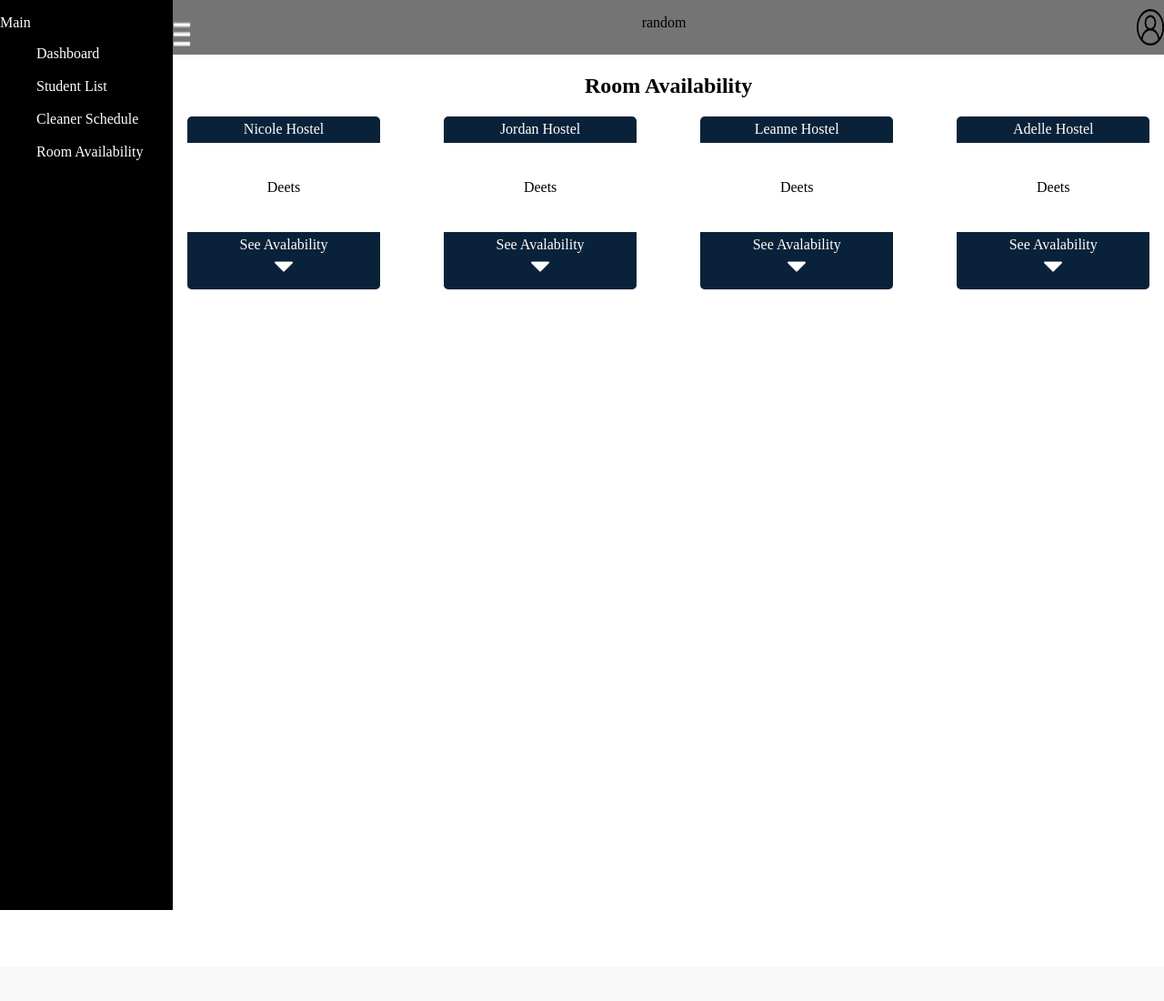
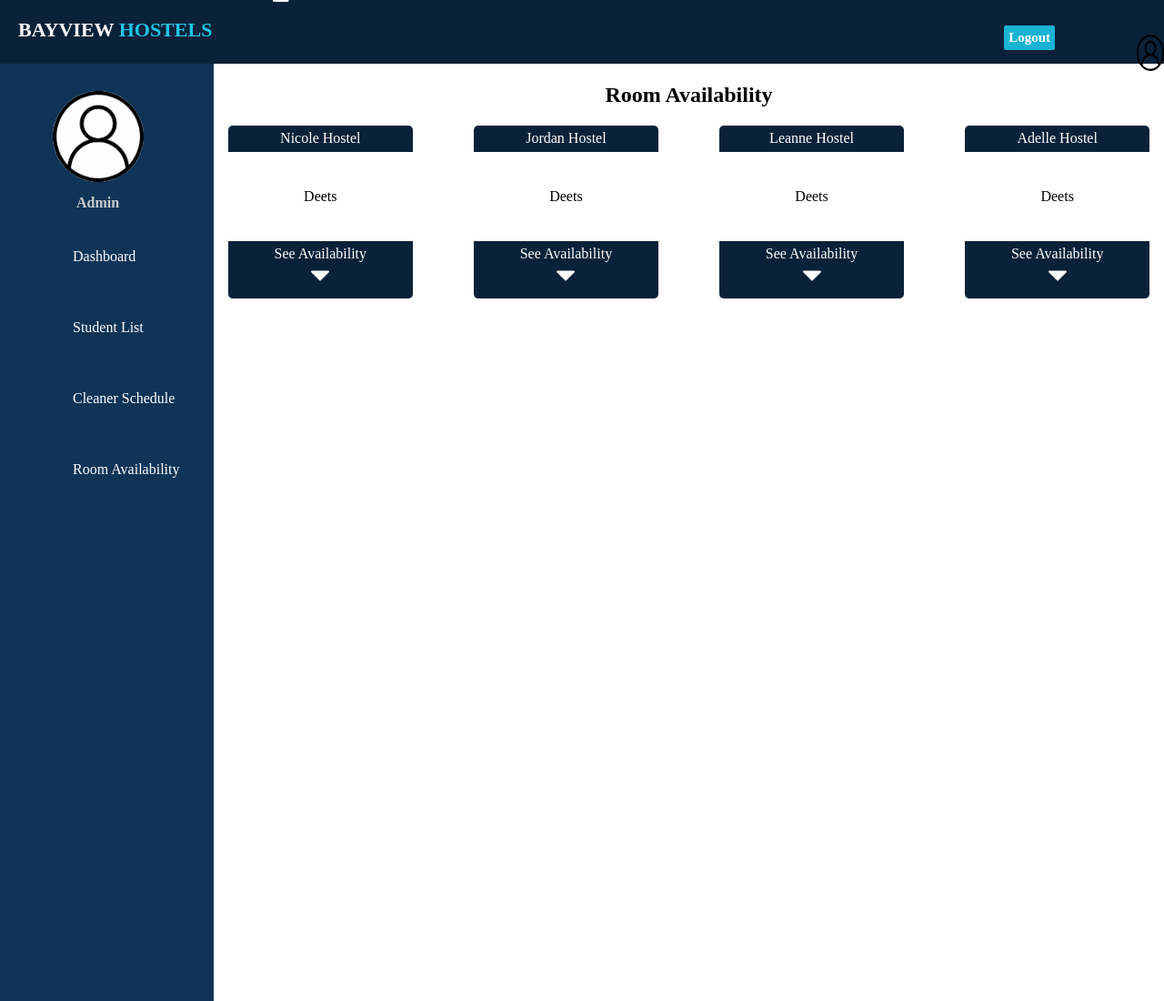
Before and after one commit to MaameMozuma/School_Hostel_Management_System, a PHP site: page /available_room.html in a window 1280 px wide. Shown: the whole page at 91% size. Before the commit the page ends 1000 px from the top, so only its background shows below. Run offline with PHP 8.4, Linux system fonts and the light colour scheme; some libraries are stand-ins or nearby versions.

Commit message:
next commit

```diff
--- a/admin_index.css
+++ b/admin_index.css
@@ -50,6 +50,7 @@ body{
 
 
 .nav_links li a{
+
   text-decoration: none;
   color: white;
 
@@ -83,6 +84,10 @@ body{
 
 .navtext{
     color: white;
+}
+
+.nav_links{
+  list-style: none;
 }
 
 .boxes{
--- a/available_room.css
+++ b/available_room.css
@@ -6,15 +6,24 @@ body{
 
 #page{
   display: flex;
+  flex-direction: column;
 }
 
+#container{
+  display: flex;
+  flex-direction: row;
+}
+
+
 #top_nav{
-      background-color: rgb(116, 116, 116);
-      display: flex;
-      /* margin-left: px; */
+    background-color: #0A2239;
+    margin: auto;
+    height: 70px;
+    /* display: flex; */
+     /* margin-left: px;  */
     width: 100%;
-      text-align: center;
-      justify-content: space-between;
+    /* text-align: center; */
+    /* justify-content: space-between; */
 
   }
 
@@ -53,6 +62,112 @@ body{
   color: white;
 }
 
+.nav_links{
+list-style: none;
+}
+
+.sidebar{
+background: #0f3457;
+/* margin-top: 13px; */
+padding-top: 30px;
+left: 0;
+flex-shrink: 0;
+width: 215px;
+transition-property: left;
+/* border: 3px solid greenyellow; */
+}
+
+.sidebar .profile_image{
+width: 100px;
+height: 100px;
+border-radius: 100px;
+margin-bottom: 10px;
+}
+
+.sidebar h4{
+color: #ccc;
+margin-top: 0;
+margin-bottom: 20px;
+}
+
+.sidebar a {
+color: #fff;
+display: inline-block;
+width: 100%;
+line-height: 60px;
+text-decoration: none;
+padding-left: 40px;
+box-sizing: border-box;
+transition:0.5s;
+transition-property: background;
+}
+
+.sidebar a:hover {
+background: #19b3d3;
+}
+
+.sidebar i {
+padding-right: 10px;
+}
+
+label #sidebar_btn {
+z-index: 1;
+color: #fff;
+position: fixed;
+cursor: pointer;
+left: 300px;
+font-size: 20px;
+margin:-15px 0;
+transition: 0.5s;
+transition-property: color;
+}
+
+label #sidebar_btn:hover {
+color: #19b3d3;
+}
+
+.left-area h3 {
+padding-left:20px ;
+color: #fff;
+margin-top: 20px;
+text-transform: uppercase;
+font-size: 22px;
+font-weight: 900;
+}
+
+.left-area span{
+color: #1DC4E7;
+}
+
+.logout_btn {
+padding: 5px;
+background: #19b3d3;
+text-decoration: none;
+float: right;
+margin-top: -40px;
+margin-right: 120px;
+border-radius: 2px;
+font-size: 15px;
+font-weight: 600;
+color: #fff;
+transition: 0.5s;
+transition-property: background;
+}
+
+.logout_btn:hover {
+background: #0d9dbb;
+}
+
+#user_icon {
+width: 30px;
+height: 30px;
+border-radius: 100px;
+margin-bottom: 10px;
+margin-top: -40px;
+float: right;
+}
+
+
 main{
   display: flex;
   flex-direction: column;
@@ -60,12 +175,12 @@ main{
 }
 
 #content{
+  /* margin-left: 200px; */
   padding: 1px 16px;
-    height: 1000px;
+  /* height: 1000px; */
   display: flex;
   flex-direction: column;
   align-items: center;
-    /* border: 2px solid red; */
 
 }
 
@@ -124,10 +239,17 @@ main{
     /* border: 2px solid red; */
 }
 
+#tables{
+  display: flex;
+  flex-direction: row;
+  justify-content: center;
+
+}
+
 #table1, #table2, #table3, #table4{
     padding-top: 40px;
     display: none;
-    width: 100%;
+    /* width: 100%; */
     margin: auto;
 }
 
--- a/available_room.html
+++ b/available_room.html
@@ -20,8 +20,26 @@
 
 <body>
     <div id="page">
-        <nav>
-        <p class="navtext"> Main</p>
+      <div id="top_nav">
+        <!-- <img id="nav_icon" src="navigation-bar.png"> -->
+        <label for="check">
+            <i class="fas fa-bars" id="sidebar_btn"></i>
+        </label>
+        <div class="left-area">
+            <h3>Bayview <span>Hostels</span></h3>
+        </div>
+        <div class="right-area">
+            <a href="#" class="logout_btn">Logout</a>
+            <img id="user_icon" src="user.png">
+        </div>
+      </div>
+    <div id="container">
+
+        <nav class="sidebar">
+            <center>
+                <img src="person.jpeg" class="profile_image" alt="">
+                <h4>Admin</h4>
+            </center>
 
             <ul class="nav_links">
                 <li><a href="admin_index.html"> Dashboard</a></li>
@@ -36,30 +54,17 @@
             </ul>
 
 
-        <!-- <p class="navtext"> Hostels</p>
-
-        <ul class="nav_links">
-            <li><a href="">Hostel List</a></li>
-            <br>
-            <li><a href="">Room Allocation</a></li>
-        </ul> -->
-
-
 
         </nav>
       <main>
-        <div id="top_nav">
-            <img id="nav_icon" src="navigation-bar.png">
-            <p>random</p>
-            <img id="user_icon" src="user.png">
-        </div>
+
         <div id="content">
             <h2>Room Availability</h2>
             <section id="info_boxes">
                 <div class="info">
                     <span class="head"> Nicole Hostel</span>
                     <span class="details">Deets</span>
-                    <span class="bottom"> See Avalability
+                    <span class="bottom"> See Availability
                         <!-- <span><i class="fa-regular fa-caret-down"></i></span> -->
                         <span><a href="#" onclick= 'showTable(1)'><img id="arrow" src="down_arrow.png"></a></span>
 
@@ -68,7 +73,7 @@
                 <div class="info">
                     <span class="head"> Jordan Hostel</span>
                     <span class="details">Deets</span>
-                    <span class="bottom"> See Avalability
+                    <span class="bottom"> See Availability
                         <span><a href="#" onclick= 'showTable(2)'><img id="arrow" src="down_arrow.png"></a></span>
 
                     </span>
@@ -77,7 +82,7 @@
                 <div class="info">
                     <span class="head"> Leanne Hostel</span>
                     <span class="details">Deets</span>
-                    <span class="bottom"> See Avalability
+                    <span class="bottom"> See Availability
                         <span><a href="#" onclick= 'showTable(3)'><img id="arrow" src="down_arrow.png"></a></span>
                     </span>
 
@@ -86,13 +91,13 @@
                 <div class="info">
                     <span class="head"> Adelle Hostel</span>
                     <span class="details">Deets</span>
-                    <span class="bottom"> See Avalability
+                    <span class="bottom"> See Availability
                         <a href="#" onclick= 'showTable(4)'><img id="arrow" src="down_arrow.png"></a>
                     </span>
 
                 </div>
             </section>
-            <section>
+            <section id="tables">
                 <table id="table1" class="display" width="100%">
                     <caption><h3>Nicole Hostel</h3></caption>
                     <thead>
@@ -281,3 +286,6 @@
           </div>
 
       </main>
+
+  </body>
+</html>
```
Also changed, not shown: stud_list.css (+120 -5 lines), person.jpeg (added). Lines whose indentation alone changed are shown as unchanged.
